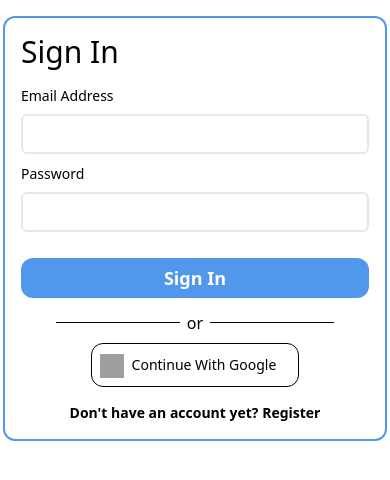
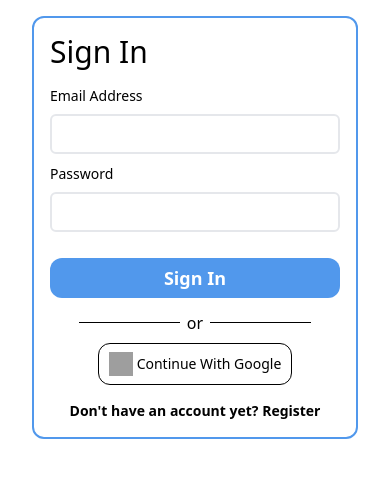
Before and after one commit to ajishere07/shoppy-reactjs, a React (Create React App) app in the folder frontend/: page /auth in a window 390 px wide. Shown: the top 480 px of the page. Built offline with nearby package versions, Linux system fonts and the light colour scheme; grey boxes are pictures that could not be loaded.

Commit message:
sign in and register page UI 💄 resposive now

```diff
--- a/frontend/src/components/RegisterForm.js
+++ b/frontend/src/components/RegisterForm.js
@@ -26,7 +26,7 @@ export const RegisterForm = ({ set }) => {
       .catch((e) => alert(e.message));
   };
   return (
-    <div className="border-2 border-custom-700 w-96 px-4 py-4 rounded-xl mt-4">
+    <div className="border-2 border-custom-700 w-96 px-4 py-4 rounded-xl mt-4 sm:mx-0 mx-8">
       <h1 className="font-medium text-3xl mb-4">Create An Account</h1>
       <Formik
         validationSchema={validationSchema}
--- a/frontend/src/components/SignIn.js
+++ b/frontend/src/components/SignIn.js
@@ -34,7 +34,7 @@ export const SignIn = ({ set }) => {
       });
   };
   return (
-    <div className="border-2 border-custom-700 w-96 px-4 py-4 rounded-xl mt-4">
+    <div className="border-2 border-custom-700 w-96 px-4 py-4 rounded-xl mt-4 sm:mx-0 mx-8">
       <h1 className="font-medium text-3xl mb-4">Sign In</h1>
       <Formik
         validationSchema={validationSchema}
@@ -56,19 +56,27 @@ export const SignIn = ({ set }) => {
           >
             Sign In
           </button>
-          <hr className="mt-6 w-4/5 mx-auto"/>
-          <p className="inline text-center -mt-3 mx-auto" style={{backgroundColor:"white", width:"30px"}}>or</p>
+          <hr className="mt-6 w-4/5 mx-auto" />
+          <p
+            className="inline text-center -mt-3 mx-auto"
+            style={{ backgroundColor: "white", width: "30px" }}
+          >
+            or
+          </p>
 
           <div
-            className="w-3/5 mx-auto cursor-pointer py-2 rounded-xl mt-2" style={{border:"0.5px solid black"}}
+            className="flex items-center justify-center sm:w-3/5 w-4/6 mx-auto sm:mx-auto cursor-pointer py-2 rounded-xl mt-2"
+            style={{ border: "0.5px solid black" }}
             onClick={authHandleGoogleSignIn}
           >
             <img
-              className="w-6 h-6 inline mx-2"
+              className="sm:w-6 sm:h-6 w-6 h-6 inline sm:mr-2 mr-1"
               src="https://img.icons8.com/color/2x/google-logo.png"
               alt="icon"
             />
-            <p className="inline text-sm font-normal">Continue With Google</p>
+            <p className="inline font-normal text-sm sm:text-sm">
+              Continue With Google
+            </p>
           </div>
           {/* <button
             onClick={authHandleGoogleSignIn(authe, googleAuthProvider)}
```
